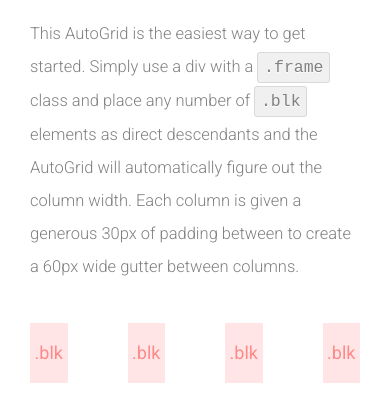
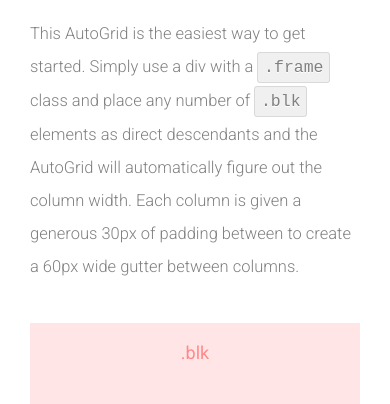
Before and after one commit to monarkee/beard, a website: page index.html in a window 390 px wide. Shown: the part 429-833 px from the top of the page. Drawn offline with Linux system fonts and the light colour scheme.

Commit message:
fix media queries fo shizzle

```diff
--- a/beard.scss
+++ b/beard.scss
@@ -24,7 +24,6 @@
 // Objects
 //-------------------------------------------------------------------------- */
 'stylesheets/objects.media',
-// 'stylesheets/objects.magnet-elements',
 
 // Helpers
 //-------------------------------------------------------------------------- */
--- a/bower.json
+++ b/bower.json
@@ -19,6 +19,9 @@
     "node_modules",
     "bower_components",
     "test",
-    "tests"
+    "tests",
+    "output_dev",
+    "output_prod",
+    "app"
   ]
 }
--- a/gulpfile.js
+++ b/gulpfile.js
@@ -2,11 +2,13 @@
 var gulp = require('gulp'),
     gutil = require('gulp-util'),
     autoprefixer = require('gulp-autoprefixer'),
+    plumber = require('gulp-plumber');
     sass = require('gulp-sass'),
     minifycss = require('gulp-minify-css');
 
 // Directories
 var dist = 'dist';
+var sitedist = 'source/css';
 var paths = {
     css: ['./beard.scss', 'stylesheets/**/*.scss']
 }
@@ -14,12 +16,14 @@ var paths = {
 // SCSS Compiling and Minification
 gulp.task('sass', function() {
     return gulp.src('beard.scss')
+        .pipe(plumber())
         .pipe(sass({
             debugInfo: false,
             lineNumbers: false
         }))
         .pipe(autoprefixer('last 2 version'))
         .pipe(minifycss())
+        .pipe(gulp.dest(sitedist))
         .pipe(gulp.dest(dist));
 });
 
--- a/stylesheets/_settings.scss
+++ b/stylesheets/_settings.scss
@@ -17,15 +17,15 @@ $beard-enable-spacing-helpers: true !default;
 // Responsive Breakpoints
 //-------------------------------------------------------------------------- */
 @if $beard-enable-responsive == true {
-    $beard-breakpoint-sm: 'only screen and (min-width: 300px)' !default;
-    $beard-breakpoint-md: 'only screen and (min-width: 600px)' !default;
-    $beard-breakpoint-lg: 'only screen and (min-width: 900px)' !default;
-    $beard-breakpoint-xlg: 'only screen and (min-width: 1440px)' !default;
+    $beard-breakpoint-sm: '(min-width: 300px)' !default;
+    $beard-breakpoint-md: '(min-width: 600px)' !default;
+    $beard-breakpoint-lg: '(min-width: 900px)' !default;
+    $beard-breakpoint-xlg: '(min-width: 1440px)' !default;
 
-    $beard-breakpoint-only-sm: 'only screen and (max-width: 599px)' !default;
-    $beard-breakpoint-only-md: 'only screen and (min-width: 600px) and (max-width: 899px)' !default;
-    $beard-breakpoint-only-lg: 'only screen and (min-width: 900px) and (max-width: 1439px)' !default;
-    $beard-breakpoint-only-xlg: 'only screen and (min-width: 1440px)' !default;
+    $beard-breakpoint-only-sm: '(max-width: 599px)' !default;
+    $beard-breakpoint-only-md: '(min-width: 600px) and (max-width: 899px)' !default;
+    $beard-breakpoint-only-lg: '(min-width: 900px) and (max-width: 1439px)' !default;
+    $beard-breakpoint-only-xlg: '(min-width: 1440px)' !default;
 
     $breakpoints: (
         sm: $beard-breakpoint-sm,
--- a/stylesheets/_tools.breakpoints.scss
+++ b/stylesheets/_tools.breakpoints.scss
@@ -1,9 +1,7 @@
-@mixin media($breakpoint) {
-  @if map_has_key($breakpoints, $breakpoint) != false {
-    @media #{map-get($breakpoints, $breakpoint)} {
-      @content;
-    }
-  }
+@mixin media($thepoint) {
+    $feature: 'only screen and ';
+    $media-query: $feature + $thepoint;
+    @media #{$media-query} { @content; }
 }
 
 @mixin new-breakpoint($label, $def) {
```
Also changed, not shown: dist/beard.css.
